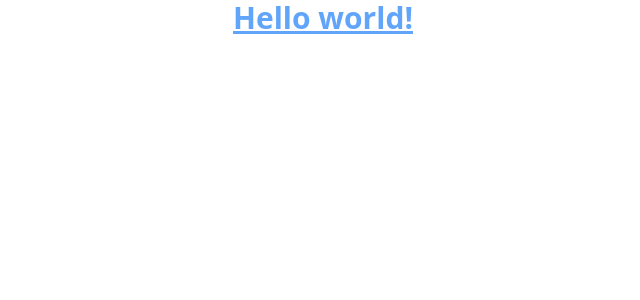
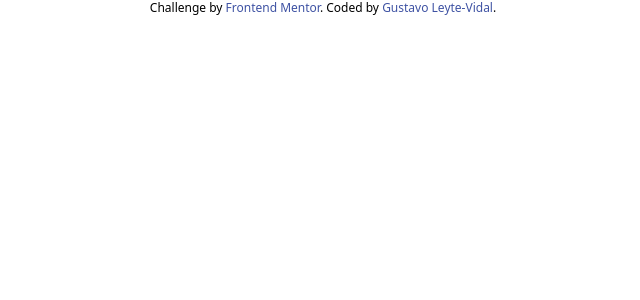
Before and after one commit to gustavoylc/intro-section-with-dropdown-navigation, a React (Vite) app: page / in a window 1280 px wide. Shown: the top 300 px of the page, without its empty margins (317-957 px from the left). Built offline with nearby package versions, Linux system fonts and the light colour scheme.

Commit message:
feat: add footer to Home page

```diff
--- a/src/App.jsx
+++ b/src/App.jsx
@@ -1,7 +1,5 @@
+import { Home } from "@/pages/Home";
+
 export function App() {
-	return (
-		<h1 className="text-center text-3xl font-bold text-blue-400 underline">
-			Hello world!
-		</h1>
-	);
+	return <Home />;
 }
--- /dev/null
+++ b/src/pages/Home/index.jsx
@@ -0,0 +1,28 @@
+import { Fragment } from "react";
+
+export const Home = () => {
+	return (
+		<Fragment>
+			<footer>
+				<div className="text-center text-xs">
+					Challenge by{" "}
+					<a
+						className="text-footer-primary"
+						href="https://www.frontendmentor.io?ref=challenge"
+						target="_blank"
+					>
+						Frontend Mentor
+					</a>
+					. Coded by{" "}
+					<a
+						className="text-footer-primary"
+						href="https://www.frontendmentor.io/profile/gustavoylc"
+					>
+						Gustavo Leyte-Vidal
+					</a>
+					.
+				</div>
+			</footer>
+		</Fragment>
+	);
+};
```
